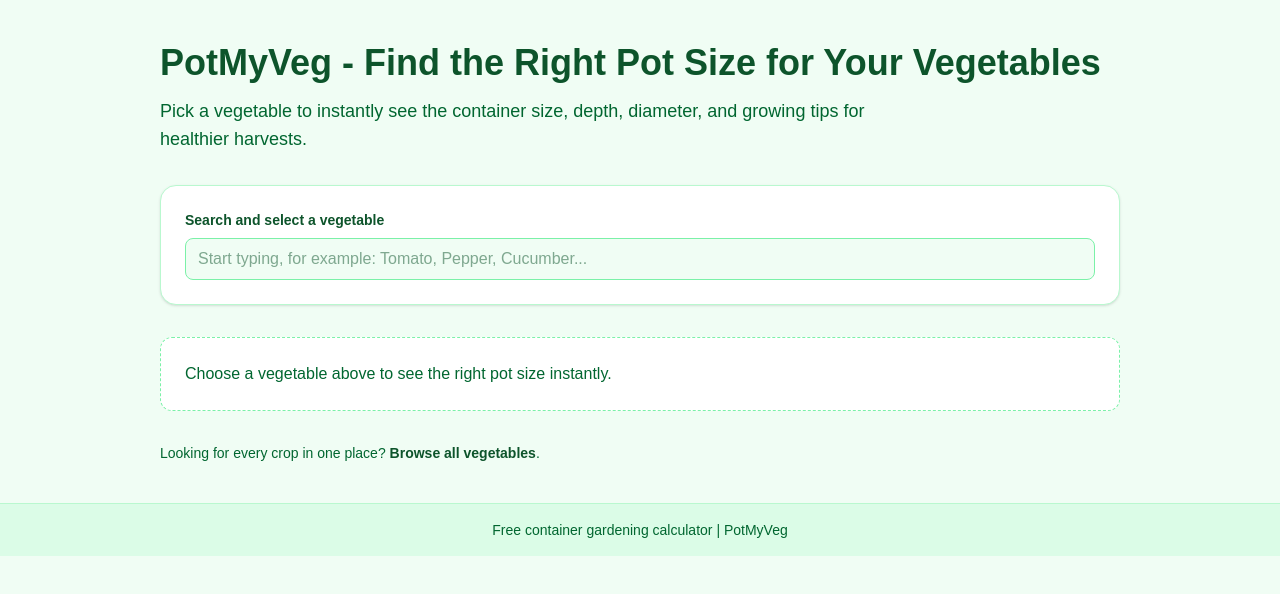
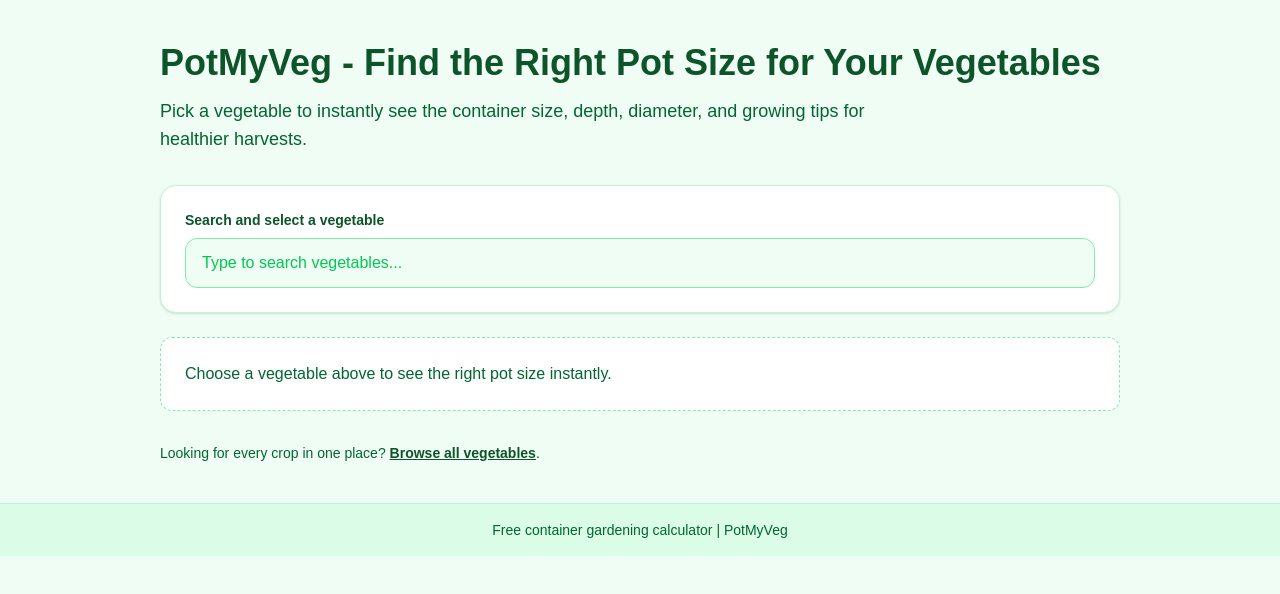
Before and after one commit to yuzhoudabaozhayujiamigou-cloud/potmyveg, a Next.js app: page / in a window 1280 px wide. Shown: the top 594 px of the page. Built offline with nearby package versions, Linux system fonts and the light colour scheme.

Commit message:
fix: replace datalist with custom dropdown, fix layout

```diff
--- a/app/home-calculator.tsx
+++ b/app/home-calculator.tsx
@@ -1,7 +1,7 @@
 "use client";
 
 import Link from "next/link";
-import { useMemo, useState } from "react";
+import { useMemo, useRef, useState } from "react";
 import { type Vegetable, vegetables } from "@/lib/vegetables";
 
 function toLabel(value: string): string {
@@ -10,49 +10,31 @@
 
 export default function HomeCalculator() {
   const [query, setQuery] = useState("");
+  const [open, setOpen] = useState(false);
+  const [selected, setSelected] = useState<Vegetable | null>(null);
+  const inputRef = useRef<HTMLInputElement>(null);
 
-  const selectedVegetable = useMemo<Vegetable | null>(() => {
-    const normalizedQuery = query.trim().toLowerCase();
-    if (!normalizedQuery) {
-      return null;
-    }
-    return (
-      vegetables.find(
-        (vegetable) => vegetable.name.toLowerCase() === normalizedQuery,
-      ) ?? null
-    );
+  const filtered = useMemo(() => {
+    const q = query.trim().toLowerCase();
+    if (!q) return vegetables;
+    return vegetables.filter((v) => v.name.toLowerCase().includes(q));
   }, [query]);
 
-  const resultCards = selectedVegetable
+  function handleSelect(veg: Vegetable) {
+    setSelected(veg);
+    setQuery(veg.name);
+    setOpen(false);
+  }
+
+  const resultCards = selected
     ? [
-        {
-          label: "Minimum Container Volume",
-          value: `${selectedVegetable.min_gallons} gallons`,
-        },
-        {
-          label: "Optimal Container Volume",
-          value: `${selectedVegetable.optimal_gallons} gallons`,
-        },
-        {
-          label: "Minimum Soil Depth",
-          value: `${selectedVegetable.min_depth_inches} inches`,
-        },
-        {
-          label: "Recommended Pot Diameter",
-          value: `${selectedVegetable.pot_diameter_inches} inches`,
-        },
-        {
-          label: "Difficulty",
-          value: toLabel(selectedVegetable.difficulty),
-        },
-        {
-          label: "Best Season",
-          value: toLabel(selectedVegetable.season),
-        },
-        {
-          label: "Notes",
-          value: selectedVegetable.notes,
-        },
+        { label: "Minimum Container Volume", value: `${selected.min_gallons} gallons` },
+        { label: "Optimal Container Volume", value: `${selected.optimal_gallons} gallons` },
+        { label: "Minimum Soil Depth", value: `${selected.min_depth_inches} inches` },
+        { label: "Recommended Pot Diameter", value: `${selected.pot_diameter_inches} inches` },
+        { label: "Difficulty", value: toLabel(selected.difficulty) },
+        { label: "Best Season", value: toLabel(selected.season) },
+        { label: "Notes", value: selected.notes },
       ]
     : [];
 
@@ -63,43 +45,50 @@
           PotMyVeg - Find the Right Pot Size for Your Vegetables
         </h1>
         <p className="mt-3 max-w-3xl text-base text-green-800 sm:text-lg">
-          Pick a vegetable to instantly see the container size, depth, diameter,
-          and growing tips for healthier harvests.
+          Pick a vegetable to instantly see the container size, depth, diameter, and growing tips for healthier harvests.
         </p>
 
         <section className="mt-8 rounded-2xl border border-green-200 bg-white p-5 shadow-sm sm:p-6">
-          <label
-            htmlFor="vegetable-search"
-            className="mb-2 block text-sm font-semibold text-green-900"
-          >
+          <label htmlFor="vegetable-search" className="mb-2 block text-sm font-semibold text-green-900">
             Search and select a vegetable
           </label>
+
+          {/* Custom dropdown */}
+          <div className="relative">
             <input
+              ref={inputRef}
               id="vegetable-search"
               type="text"
-            list="vegetable-options"
               value={query}
-            onChange={(event) => setQuery(event.target.value)}
-            placeholder="Start typing, for example: Tomato, Pepper, Cucumber..."
-            className="w-full rounded-lg border border-green-300 bg-green-50 px-3 py-2 text-green-900 outline-none ring-green-200 transition focus:ring-2"
+              onChange={(e) => { setQuery(e.target.value); setOpen(true); setSelected(null); }}
+              onFocus={() => setOpen(true)}
+              onBlur={() => setTimeout(() => setOpen(false), 150)}
+              placeholder="Type to search vegetables..."
+              className="w-full rounded-xl border border-green-300 bg-green-50 px-4 py-3 text-green-900 placeholder-green-500 focus:border-green-500 focus:outline-none focus:ring-2 focus:ring-green-200"
+              autoComplete="off"
             />
-          <datalist id="vegetable-options">
-            {vegetables.map((vegetable) => (
-              <option key={vegetable.name} value={vegetable.name} />
+            {open && filtered.length > 0 && (
+              <ul className="absolute left-0 top-full z-50 mt-1 max-h-60 w-full overflow-y-auto rounded-xl border border-green-200 bg-white shadow-lg">
+                {filtered.map((veg) => (
+                  <li
+                    key={veg.name}
+                    onMouseDown={() => handleSelect(veg)}
+                    className="cursor-pointer px-4 py-2 text-green-900 hover:bg-green-50"
+                  >
+                    {veg.name}
+                  </li>
                 ))}
-          </datalist>
-          {!selectedVegetable && query.trim().length > 0 ? (
-            <p className="mt-2 text-sm text-green-700">
-              Select one of the 55 vegetables from the dropdown suggestions.
-            </p>
-          ) : null}
+              </ul>
+            )}
+          </div>
         </section>
 
-        <section className="mt-8">
-          {selectedVegetable ? (
+        {/* Results */}
+        <section className="mt-6">
+          {selected ? (
             <>
               <h2 className="text-2xl font-semibold text-green-900">
-                Container Guide: {selectedVegetable.name}
+                Container Guide: {selected.name}
               </h2>
               <div className="mt-4 grid grid-cols-1 gap-4 sm:grid-cols-2 lg:grid-cols-3">
                 {resultCards.map((card) => (
@@ -107,12 +96,8 @@
                     key={card.label}
                     className="rounded-xl border border-green-200 bg-white p-4 shadow-sm"
                   >
-                    <p className="text-sm font-medium text-green-700">
-                      {card.label}
-                    </p>
-                    <p className="mt-2 text-lg font-semibold text-green-900">
-                      {card.value}
-                    </p>
+                    <p className="text-sm font-medium text-green-700">{card.label}</p>
+                    <p className="mt-2 text-lg font-semibold text-green-900">{card.value}</p>
                   </article>
                 ))}
               </div>
@@ -126,7 +111,7 @@
 
         <p className="mt-8 text-sm text-green-800">
           Looking for every crop in one place?{" "}
-          <Link href="/vegetables" className="font-semibold text-green-900">
+          <Link href="/vegetables" className="font-semibold text-green-900 underline">
             Browse all vegetables
           </Link>
           .
```
Lines whose indentation alone changed are shown as unchanged.
